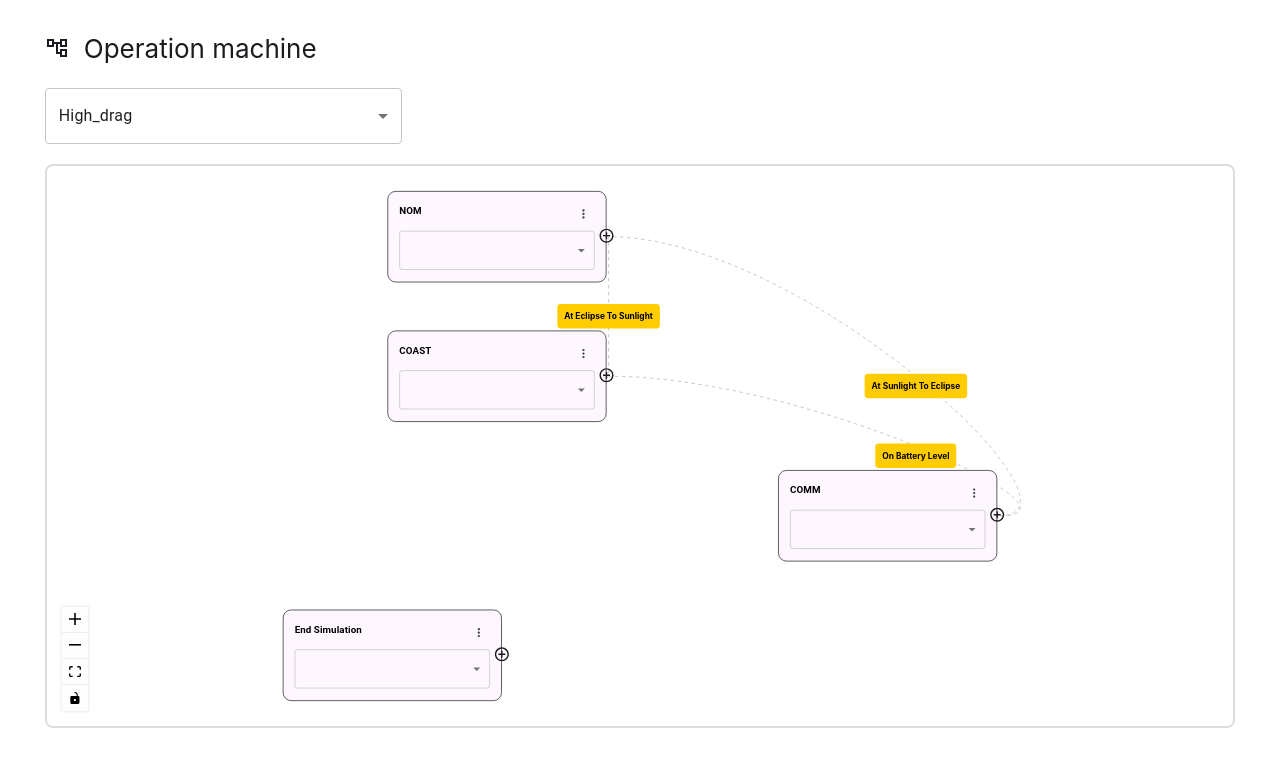
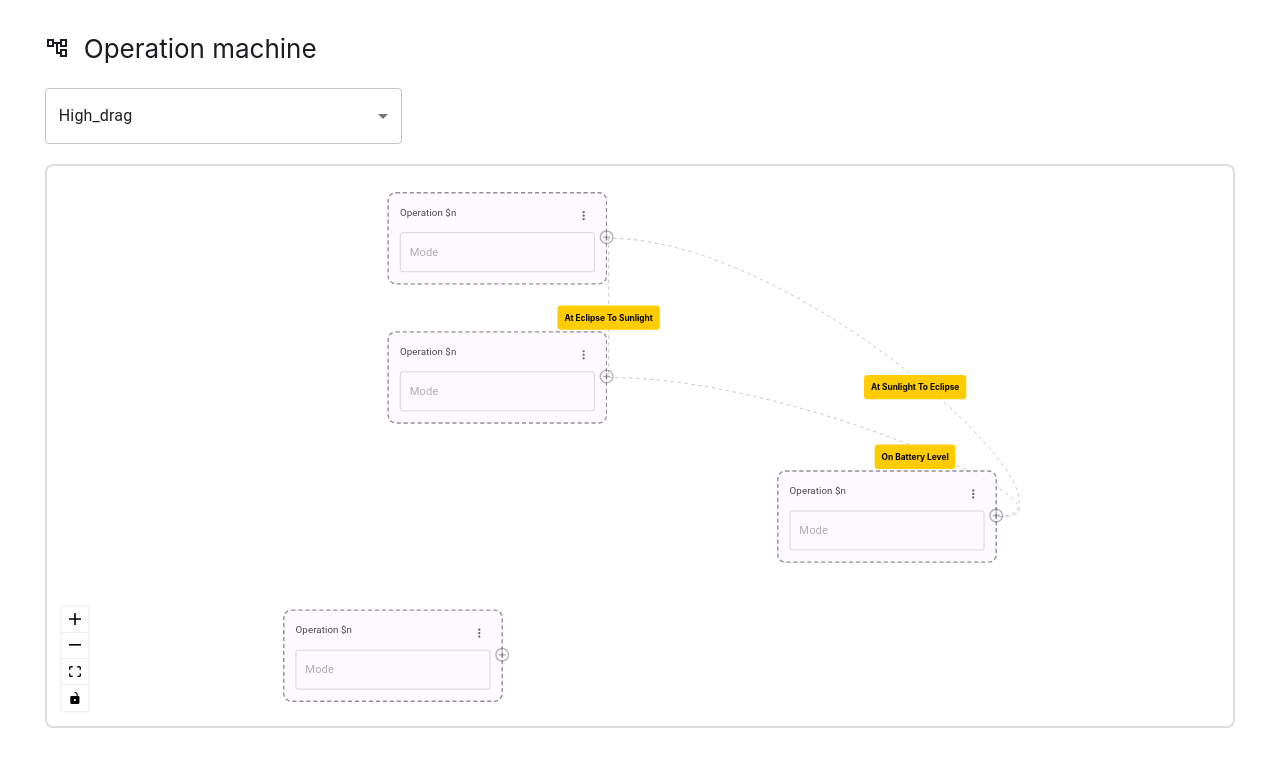
Before and after one commit to tcasazza-ienai/operation-machine-prototype, a React (Create React App) app: page / in a window 1280 px wide. Shown: the top 766 px of the page. Built offline with nearby package versions, Linux system fonts and the light colour scheme.

Commit message:
Following the merge

```diff
--- a/src/components/operation-machine/operation-machine-board.tsx
+++ b/src/components/operation-machine/operation-machine-board.tsx
@@ -89,7 +89,7 @@ type OperationNode = {
   id: string;
   type: "custom";
   data: {
-    operation: Operation;
+    operation: Operation360;
     isInitial?: boolean;
     isBiDirectional?: boolean;
     dataFlow?: "LL" | "RR";
@@ -122,7 +122,12 @@ const OperationMachineBoard: React.FC = () => {
         id: operation.getId(),
         type: "custom",
         data: {
-          operation: operation,
+          operation: new Operation360(
+            operation.id,
+            operation.name,
+            operation.mode,
+            operation.events
+          ),
           isInitial: operation.getIsInitial(),
         },
         position: { x: 0, y: 0 }, // Initial position, will be calculated by dagre
@@ -217,6 +222,7 @@ const OperationMachineBoard: React.FC = () => {
       });
     };
 
+    console.log("SE REFRESCAN: ", operations);
     // Start processing from initial operations
     operations.forEach((op) => {
       if (op.getIsInitial()) {
@@ -240,18 +246,20 @@ const OperationMachineBoard: React.FC = () => {
 
   useEffect(() => {
     const { nodes: newNodes, edges: newEdges } = buildGraphElements();
+    console.log("NEW NODES", newNodes);
     setNodes(newNodes);
     setEdges(newEdges);
   }, [operations, buildGraphElements, setNodes, setEdges]);
 
   useEffect(() => {
+    console.log(nodes);
     fitView();
   }, [nodes]);
 
-  console.log("NODES => ", nodes);
-
   useEffect(() => {
-    setOperations(opMachine.getOperations());
+    console.log("ENTRA: ", [...opMachine.getOperations()]); // Generar una nueva referencia
+    setOperations([...opMachine.getOperations()]);
+    setNodes([]);
   }, [opMachine]);
 
   const nodeTypes = {
--- a/src/components/operation/operation-node-added.tsx
+++ b/src/components/operation/operation-node-added.tsx
@@ -16,27 +16,27 @@ import AddIcon from "@mui/icons-material/Add";
 import ModeSelector from "../modes/modeSelector.tsx";
 import ModeModal from "../modals/mode-modal.tsx";
 import { useModesStore } from "../../store/modesStore.ts";
+import {
+  Mode360,
+  Operation360,
+  Pointing360,
+  Target360,
+} from "../../entities/OpMachine.ts";
 
-const emptyMode: Mode = {
-  id: "0",
-  name: "",
-  pointing: {
-    pointer: "",
-    target: "",
-  },
-  system_mode: [],
-};
+const emptyMode: Mode360 = new Mode360(
+  "0",
+  "",
+  new Pointing360("", Target360.ALONG_VELOCITY)
+);
 
 const OperationNodeAdded: React.FC<{
-  data: Operation;
+  operation: Operation360;
   options: PopupMenuProp[];
-  selectOnChange: (mode: Mode) => void;
-}> = ({ data, options, selectOnChange }) => {
+  selectOnChange: (mode: Mode360) => void;
+}> = ({ operation, options, selectOnChange }) => {
   const modes = useModesStore((state) => state.modes);
   const setModes = useModesStore((state) => state.updateModes);
-  const [selected, setSelected] = useState<Mode>(
-    data?.mode ? data?.mode : emptyMode
-  );
+  const [selected, setSelected] = useState<Mode360>(emptyMode);
   //TO DO: Filter modes by system_mode of the current spacecraft selected
   const [modeList, setModeList] = useState<Mode[]>([]);
   const [menuOptions, setMenuOptions] = useState<PopupMenuProp[]>(
@@ -46,14 +46,19 @@ const OperationNodeAdded: React.FC<{
 
   const selectMode = (e: SelectChangeEvent<string>) => {
     const mode = modes.find((mode) => mode.name === e.target.value);
-    setSelected(mode || (data?.mode ? data?.mode : emptyMode));
-    selectOnChange(mode || (data?.mode ? data?.mode : emptyMode));
+    setSelected(mode || (operation?.mode ? operation?.mode : emptyMode));
+    selectOnChange(mode || (operation?.mode ? operation?.mode : emptyMode));
   };
+
+  useEffect(() => {
+    if (operation instanceof Operation360)
+      setSelected(operation?.getOpMode() ? operation?.getOpMode() : emptyMode);
+  }, [operation]);
   return (
     <Box className="nodrag" sx={nodeContainerStyle}>
       <Box sx={titleContainterStyle}>
         <Typography sx={titleStyle} variant="h6">
-          {data.op_name as string}
+          {operation.getOpName() as string}
         </Typography>
         <PopupMenu items={menuOptions} />
       </Box>
--- a/src/components/operation/operation-node.tsx
+++ b/src/components/operation/operation-node.tsx
@@ -47,12 +47,10 @@ const OperationNode: React.FC<NodeProps> = ({ data }) => {
   }>({ active: false });
   const [deleteModal, setDeleteModal] = useState<boolean>(false);
   const [duplicateModal, setDuplicateModal] = useState<boolean>(false);
-  const [dataLabel, setDataLabel] = useState<string>(
-    (data.operation as Operation).op_name as string
-  );
+  const [dataLabel, setDataLabel] = useState<string>("");
 
   const onBlurEditOperation = () => {
-    if (data.id !== "") {
+    if ((data.operation as Operation360).getId() !== "") {
       editOperation();
     } else {
       newOperation();
@@ -62,7 +60,7 @@ const OperationNode: React.FC<NodeProps> = ({ data }) => {
   };
 
   const newOperation = () => {
-    const newOpMachine: OperationMachine = Object.assign({}, opMachine);
+    let newOpMachine = new OperationMachine(opMachine.getOperations());
     newOpMachine.addOperationToOpMachine(
       new Operation360(
         (opMachine.getOperations().length + 2).toString(),
@@ -76,7 +74,9 @@ const OperationNode: React.FC<NodeProps> = ({ data }) => {
 
   const editOperation = () => {
     const newOpMachine: OperationMachine = Object.assign({}, opMachine);
-    const operation = newOpMachine.getOperationById(data.id as string);
+    const operation = newOpMachine.getOperationById(
+      (data.operation as Operation360).getId() as string
+    );
     if (operation) {
       operation.setOpName(dataLabel || defaultName());
       setOpMachine(newOpMachine);
@@ -84,31 +84,46 @@ const OperationNode: React.FC<NodeProps> = ({ data }) => {
   };
 
   const deleteOperation = () => {
-    let newOpMachine = { ...opMachine };
-    newOpMachine.operations = newOpMachine.operations.filter(
-      (op) => op.id !== data.id
+    let newOpMachine = new OperationMachine(opMachine.getOperations());
+
+    console.log("HOLA", newOpMachine);
+    newOpMachine.setOperations(
+      newOpMachine
+        .getOperations()
+        .filter((op) => op.getId() !== (data.operation as Operation360).getId())
     );
     setOpMachine(newOpMachine);
   };
 
   const duplicateOperation = () => {
-    let newOpMachine = { ...opMachine };
-    newOpMachine.operations.push({
-      id: (opMachine.operations.length + 2).toString(),
-      op_name: (dataLabel || defaultName()).toUpperCase(),
-      mode: data.mode as Mode,
-      events: data.events as Event360[],
-    });
+    let newOpMachine = new OperationMachine(opMachine.getOperations());
+    newOpMachine.addOperationToOpMachine(
+      new Operation360(
+        (opMachine.getOperations().length + 2).toString(),
+        (dataLabel || defaultName()).toUpperCase(),
+        (data.operation as Operation360).getOpMode(),
+        (data.operation as Operation360).getEvents()
+      )
+    );
     setOpMachine(newOpMachine);
   };
 
-  const onChangeMode = (mode: Mode) => {
-    let newOpMachine = { ...opMachine };
-    newOpMachine.operations.filter((op) => op.id === data.id)[0].mode = mode;
+  const onChangeMode = (mode: Mode360) => {
+    let newOpMachine = new OperationMachine(opMachine.getOperations());
+    newOpMachine
+      .getOperationById((data.operation as Operation360).getId())
+      ?.setMode(mode);
     setOpMachine(newOpMachine);
   };
 
   useEffect(() => {
+    if (data.operation)
+      setDataLabel(
+        new Operation360(
+          data.operation.id,
+          data.operation.name
+        ).getOpName() as string
+      );
     console.log(data);
   }, [data]);
 
@@ -130,7 +145,7 @@ const OperationNode: React.FC<NodeProps> = ({ data }) => {
       ) : dataLabel && dataLabel.length > 0 ? (
         <OperationNodeAdded
           selectOnChange={onChangeMode}
-          data={data.operation as Operation}
+          operation={data.operation as Operation360}
           options={operationOptions}
         />
       ) : (
--- a/src/data/operation-machines/createOpMachine.ts
+++ b/src/data/operation-machines/createOpMachine.ts
@@ -159,10 +159,10 @@ export const createOpsMachine_Tutorial5_2 = () => {
   );
 
   //Mode
-  const nominalMode = new Mode360("NominalMode", undefined, [
+  const nominalMode = new Mode360("0", "NominalMode", undefined, [
     new PM_Off("Off"),
   ]);
-  const thrustingMode = new Mode360("ThrustingMode", undefined, [
+  const thrustingMode = new Mode360("0", "ThrustingMode", undefined, [
     new PM_Thrust("Thrust"),
   ]);
 
--- a/src/entities/OpMachine.ts
+++ b/src/entities/OpMachine.ts
@@ -2,7 +2,7 @@ import { GroundStation } from "./GroundStation.ts";
 import { Propulsion360, SimplePropulsion360 } from "./Propulsion.ts";
 
 export class OperationMachine {
-  private readonly operations: Operation360[] = [];
+  private operations: Operation360[] = [];
 
   constructor(operations?: Operation360[]) {
     if (operations && operations.length > 0) {
@@ -22,13 +22,17 @@ export class OperationMachine {
   public getOperationById(id: string): Operation360 | undefined {
     return this.operations.find((operation) => operation.getId() === id);
   }
+
+  public setOperations(operations: Operation360[]) {
+    this.operations = operations;
+  }
 }
 
 export class Operation360 {
   protected readonly id: string;
   protected op_name: string;
-  protected readonly mode: Mode360;
-  protected readonly events: Event360[] = [];
+  protected mode: Mode360;
+  protected events: Event360[] = [];
   protected isInitial: boolean = false;
 
   constructor(
@@ -74,6 +78,10 @@ export class Operation360 {
 
   public setOpName(name: string) {
     this.op_name = name;
+  }
+
+  public setMode(mode: Mode360) {
+    this.mode = mode;
   }
 }
 
```
